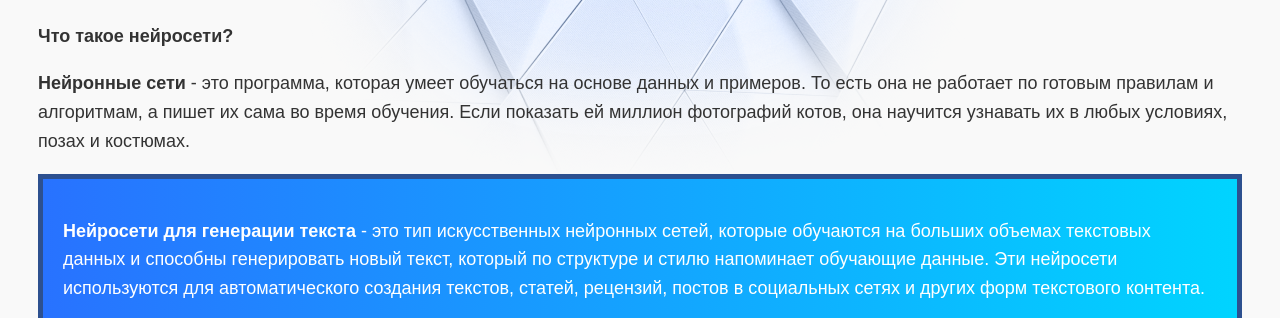
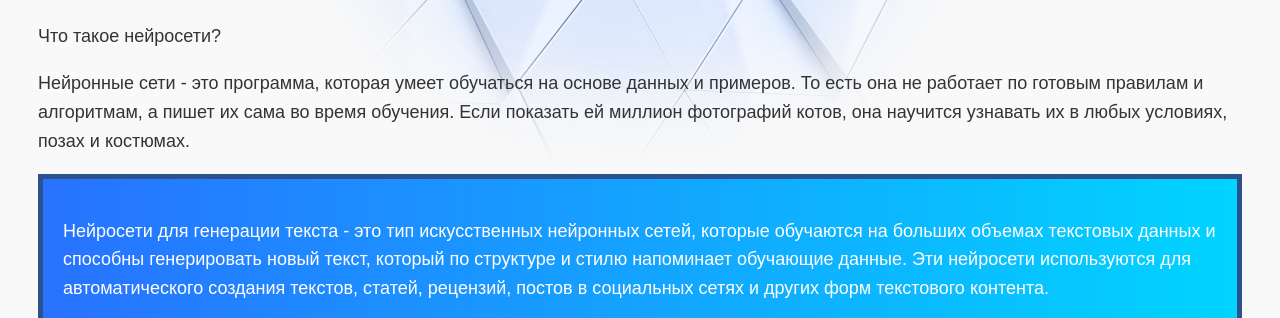
Before and after one commit to project-sch/best-neuro-site, a plain HTML site: page index.html in a window 1280 px wide. Shown: the part 101-419 px from the top of the page. Drawn offline with Linux system fonts and the light colour scheme.

Commit message:
Обновление

```diff
--- a/index.html
+++ b/index.html
@@ -4,15 +4,10 @@
     <meta charset="utf-8">
     <title>Лучшие нейросети</title>
     <link rel="stylesheet" href="style.css">
-	<style>
-		.bold {
-		font-weight: bold;
-		}
-	</style>
-	<link rel="apple-touch-icon" sizes="180x180" href="/apple-touch-icon.png">
+	<link rel="apple-touch-icon" sizes="180x180" href="./ss/apple-touch-icon.png">
 	<link rel="icon" type="image/png" sizes="32x32" href="./ss/favicon-32x32.png">
 	<link rel="icon" type="image/png" sizes="16x16" href="./ss/favicon-16x16.png">
-	<link rel="manifest" href="/site.webmanifest">
+	<link rel="manifest" href="./ss/site.webmanifest">
   </head>
   <body>
     <header>
```
